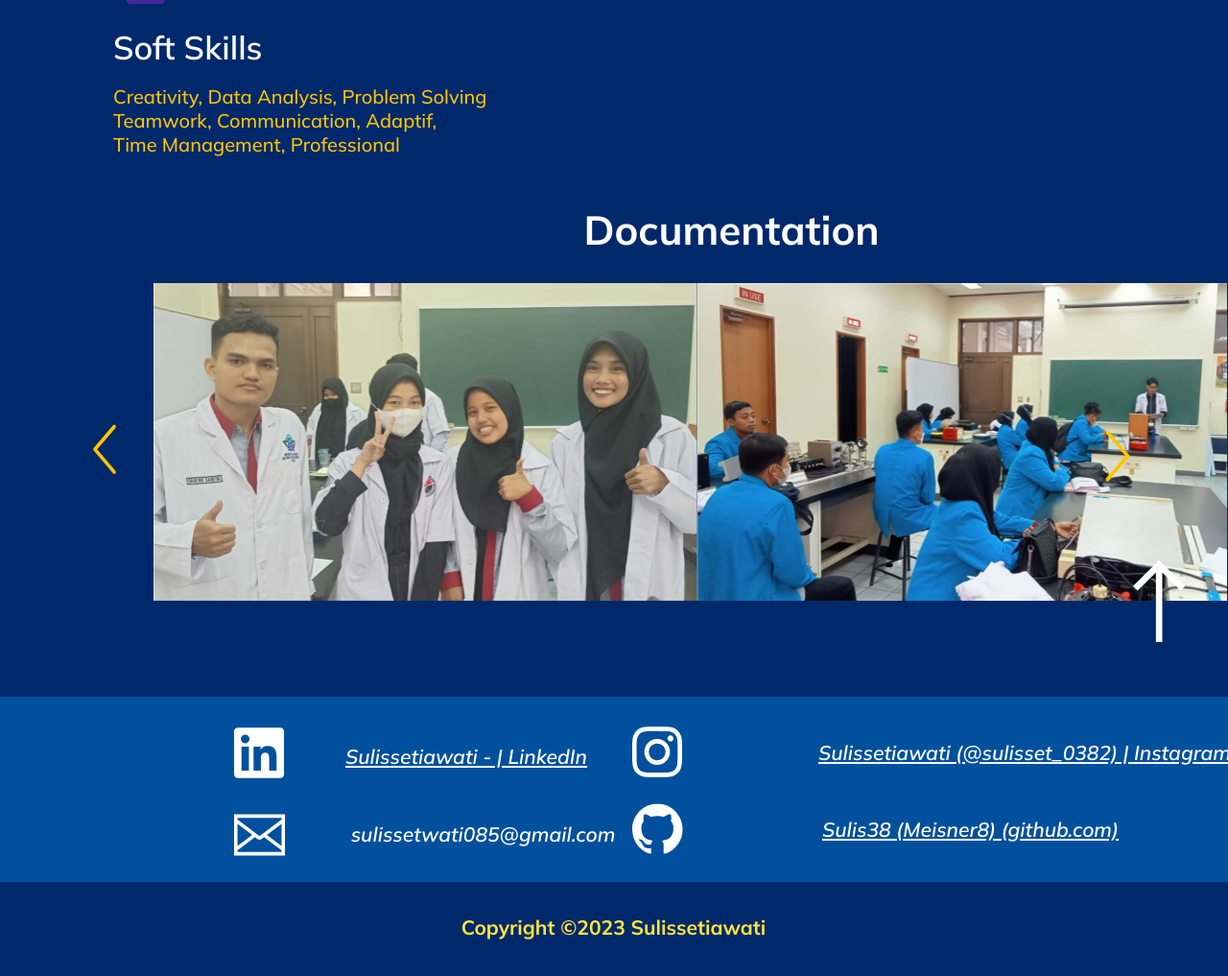
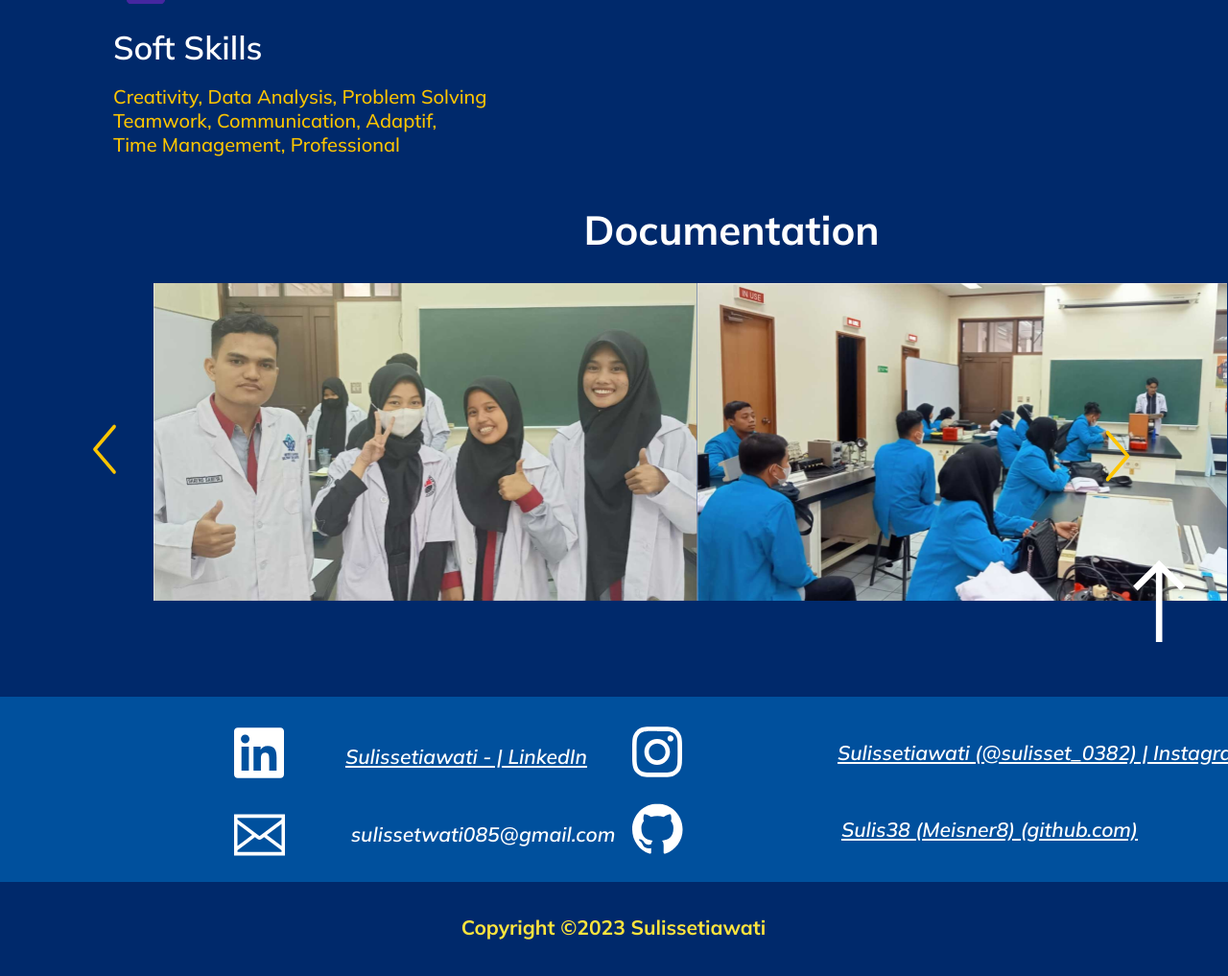
Before and after one commit to Sulis38/portofolio-sulissetiawati, a website built with Parcel: page index.html in a window 1280 px wide. Shown: the part 1526-2543 px from the top of the page at 96% size. Built offline with nearby package versions, Linux system fonts and the light colour scheme.

Commit message:
Update index.css

```diff
--- a/index.css
+++ b/index.css
@@ -499,7 +499,7 @@
 .sulis38-meisner8-githubcom {
   position: absolute;
   top: 2359px;
-  left: 830px;
+  left: 850px;
   font-size: var(--font-size-2xl);
   text-decoration: underline;
   display: flex;
@@ -514,7 +514,7 @@
 }
 .sulissetiawati-sulisset-0382 {
   top: 2279px;
-  left: 846px;
+  left: 866px;
   text-decoration: underline;
   font-style: italic;
   width: 444px;
```
